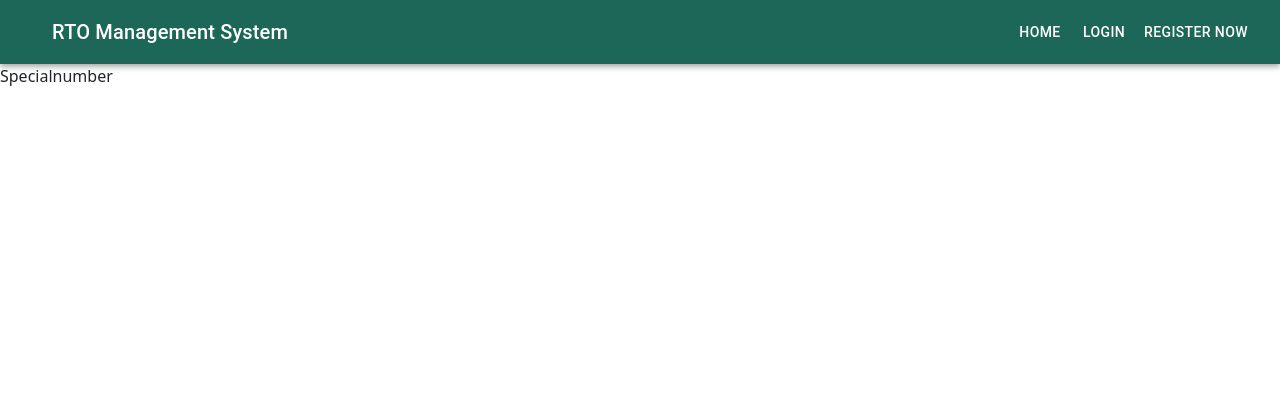
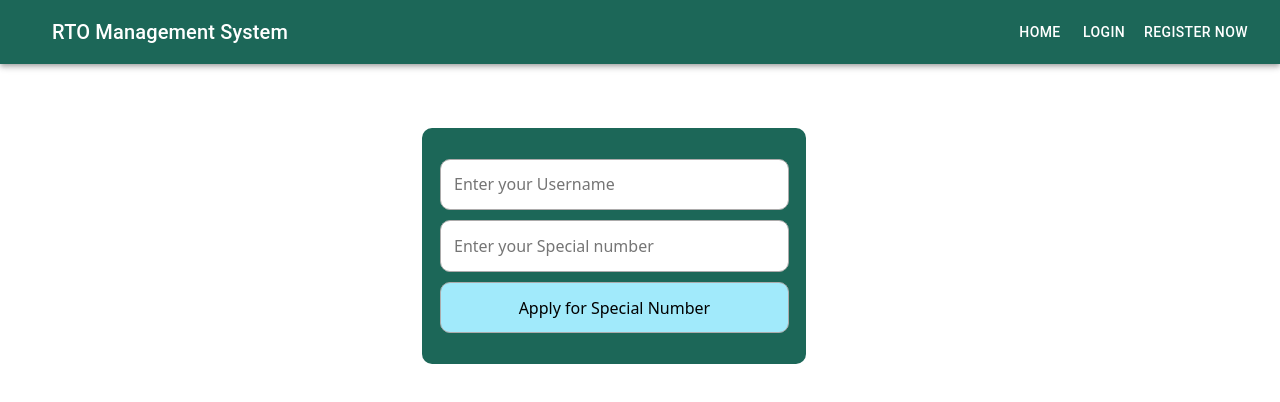
Before and after one commit to vivek201102/RTO, a React (Create React App) app in the folder client/: page /specialnumber in a window 1280 px wide. Shown: the top 402 px of the page. Built offline with nearby package versions, Linux system fonts and the light colour scheme.

Commit message:
updated services

```diff
--- a/client/src/Components/SpecialNumber.js
+++ b/client/src/Components/SpecialNumber.js
@@ -2,7 +2,15 @@ export default function Specialnumber(){
 
     return (
         <>
-       Specialnumber
+        <section className="specialno">
+
+                <form className="form">
+
+                    <input type="text" placeholder='Enter your Username'required/>
+                    <input type="text" placeholder='Enter your Special number' required/>
+                    <input type="submit"   value="Apply for Special Number" style={{ backgroundColor: "#a1eafb" }} />
+                </form>
+                </section>
         </>
     )
 }
```
